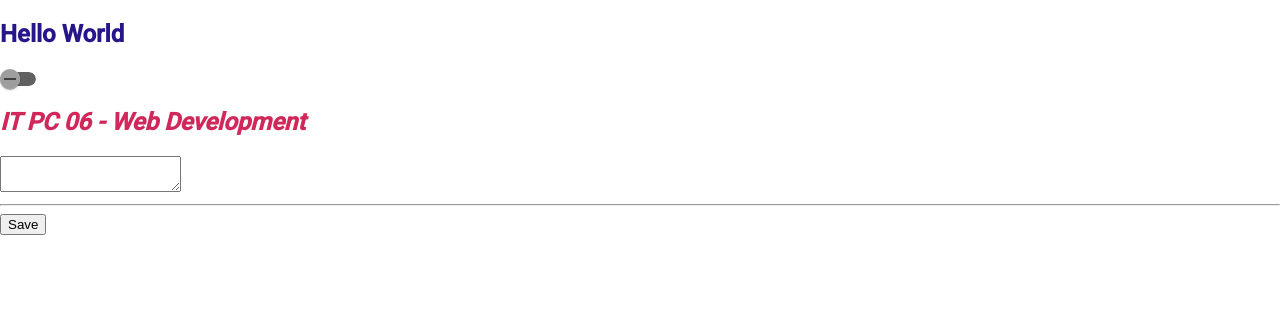
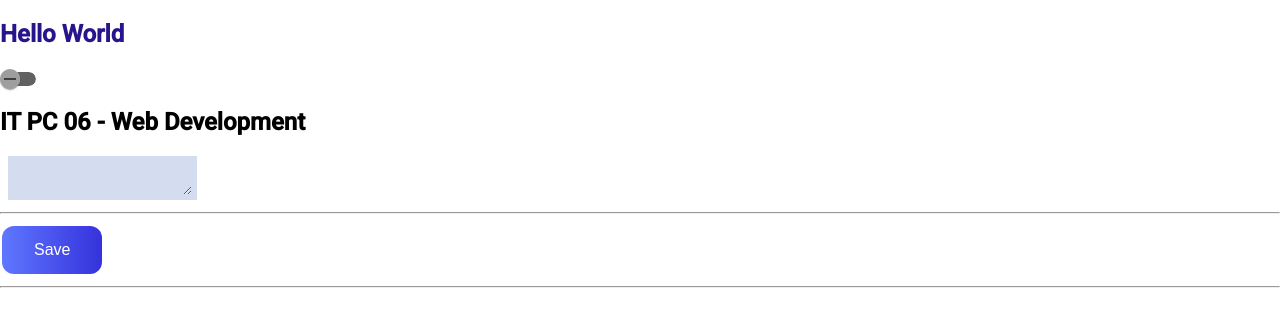
Before and after one commit to OmnimvO/rolda_it_elect_6, an Angular app: page / in a window 1280 px wide. Shown: the top 326 px of the page. Built offline with nearby package versions, Linux system fonts and the light colour scheme.

Commit message:
act two pt two commit

```diff
--- a/src/app/app.component.css
+++ b/src/app/app.component.css
@@ -1,5 +1,8 @@
 body {
-    background-color: blue;
+    display: flex;
+    justify-content: center;
+    align-items: center;
+    height: 100vh;
 }
 
 h2 {
--- a/src/app/posts/post-create/post.create.component.css
+++ b/src/app/posts/post-create/post.create.component.css
@@ -1,5 +1,31 @@
-h2 {
-    color: rgb(209, 40, 91);
-    font-weight: bold;
-    font-style: italic;
+
+ .example-form {
+    min-width: 150px;
+    max-width: 500px;
+    width: 100%;
+  }
+
+  .example-full-width {
+    width: 100%;
+  }
+
+  textarea {
+    border: 5px solid transparent;
+    background-color: rgb(212, 221, 240);
+    margin-left: 8px;
 }
+
+  button {
+    background: linear-gradient(to right, #5f77ff, #3532dc);
+    border: none;
+    color: white;
+    padding: 15px 32px;
+    text-align: center;
+    text-decoration: none;
+    display: inline-block;
+    font-size: 16px;
+    margin: 4px 2px;
+    cursor: pointer;
+    border-radius: 12px;
+    transition: transform 0.3s ease;
+  }
--- a/src/app/posts/post-create/post.create.component.html
+++ b/src/app/posts/post-create/post.create.component.html
@@ -5,3 +5,6 @@
 <button (click)="onAddPost()">Save</button>
 
 {{ newPost }}
+
+
+<hr>
--- a/src/app/posts/post-create/post.create.component.ts
+++ b/src/app/posts/post-create/post.create.component.ts
@@ -6,7 +6,6 @@ import { Component } from "@angular/core";
     selector: 'post-create',
     templateUrl: './post.create.component.html',
     styleUrls: ['./post.create.component.css'],
-
 })
 
 export class PostCreateComponent {
```
Also changed, not shown: src/app/app.module.ts (+4 -3 lines), src/app/app.component.html (line endings or trailing spaces).
